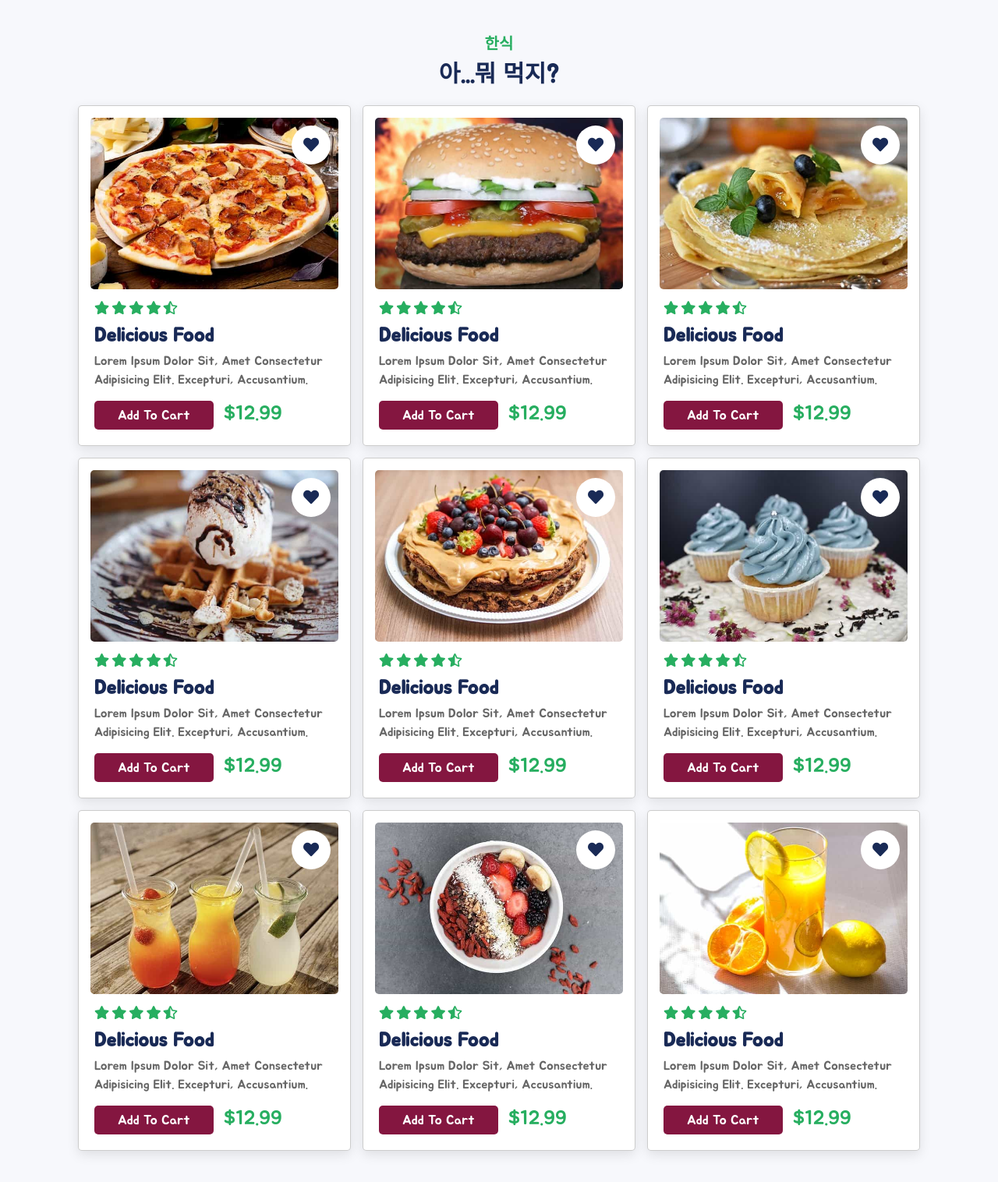
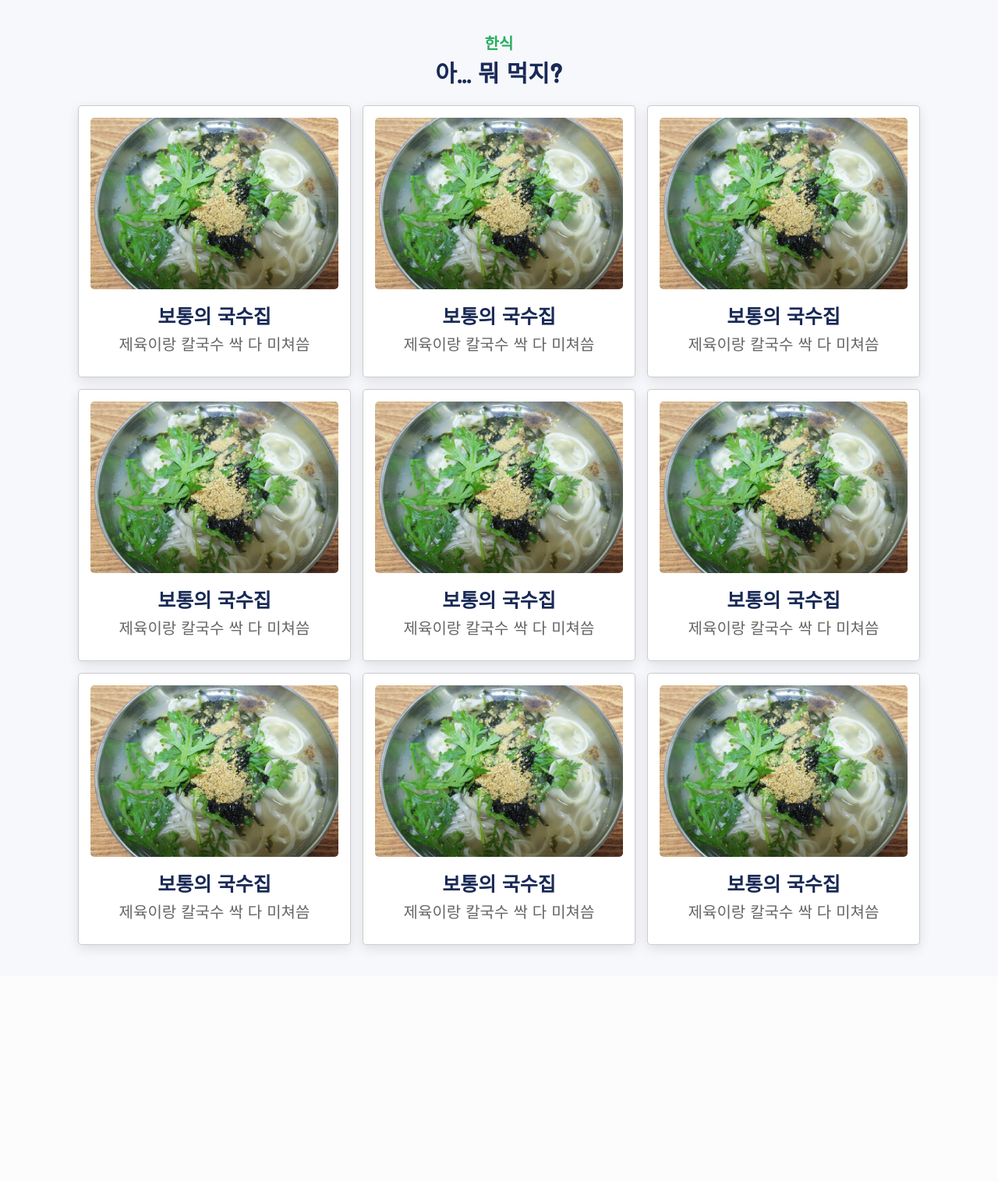
Before and after one commit to gimmetype/Opensource-Project-Basic, a Django app: page /foodoctor/korean_food/ in a window 1280 px wide. Shown: the whole page at 78% size. After the commit the page ends 1221 px from the top, so only its background shows below. Run offline with Django 4.2, Linux system fonts and the light colour scheme.

Commit message:
change detail.html

```diff
--- a/food/templates/foodoctor/detail.html
+++ b/food/templates/foodoctor/detail.html
@@ -27,187 +27,97 @@
     <section class="menu" id="menu">
 
         <h3 class="sub-heading">한식 </h3>
-        <h1 class="heading"> 아...뭐 먹지?  </h1>
+        <h1 class="heading"> 아... 뭐 먹지?  </h1>
 
         <div class="box-container">
 
             <div class="box">
                 <div class="image">
-                    <img src="images/menu-1.jpg" alt="">
-                    <a href="#" class="fas fa-heart"></a>
+                    <img src= "{% static './images/image.png' %}" alt="">
                 </div>
                 <div class="content">
-                    <div class="stars">
-                        <i class="fas fa-star"></i>
-                        <i class="fas fa-star"></i>
-                        <i class="fas fa-star"></i>
-                        <i class="fas fa-star"></i>
-                        <i class="fas fa-star-half-alt"></i>
-                    </div>
-                    <h3>delicious food</h3>
-                    <p>Lorem ipsum dolor sit, amet consectetur adipisicing elit. Excepturi, accusantium.</p>
-                    <a href="#" class="btn">add to cart</a>
-                    <span class="price">$12.99</span>
+                    <h3><center>보통의 국수집</h3>
+                    <center><p style="font-size: 20px">제육이랑 칼국수 싹 다 미쳐씀</p>
                 </div>
             </div>
 
             <div class="box">
                 <div class="image">
-                    <img src="images/menu-2.jpg" alt="">
-                    <a href="#" class="fas fa-heart"></a>
+                    <img src= "{% static './images/image.png' %}" alt="">
                 </div>
                 <div class="content">
-                    <div class="stars">
-                        <i class="fas fa-star"></i>
-                        <i class="fas fa-star"></i>
-                        <i class="fas fa-star"></i>
-                        <i class="fas fa-star"></i>
-                        <i class="fas fa-star-half-alt"></i>
-                    </div>
-                    <h3>delicious food</h3>
-                    <p>Lorem ipsum dolor sit, amet consectetur adipisicing elit. Excepturi, accusantium.</p>
-                    <a href="#" class="btn">add to cart</a>
-                    <span class="price">$12.99</span>
+                    <h3><center>보통의 국수집</h3>
+                    <center><p style="font-size: 20px">제육이랑 칼국수 싹 다 미쳐씀</p>
                 </div>
             </div>
 
              <div class="box">
                 <div class="image">
-                    <img src="images/menu-3.jpg" alt="">
-                    <a href="#" class="fas fa-heart"></a>
+                    <img src= "{% static './images/image.png' %}" alt="">
                 </div>
                 <div class="content">
-                    <div class="stars">
-                        <i class="fas fa-star"></i>
-                        <i class="fas fa-star"></i>
-                        <i class="fas fa-star"></i>
-                        <i class="fas fa-star"></i>
-                        <i class="fas fa-star-half-alt"></i>
-                    </div>
-                    <h3>delicious food</h3>
-                    <p>Lorem ipsum dolor sit, amet consectetur adipisicing elit. Excepturi, accusantium.</p>
-                    <a href="#" class="btn">add to cart</a>
-                    <span class="price">$12.99</span>
+                    <h3><center>보통의 국수집</h3>
+                    <center><p style="font-size: 20px">제육이랑 칼국수 싹 다 미쳐씀</p>
                 </div>
             </div>
 
              <div class="box">
                 <div class="image">
-                    <img src="images/menu-4.jpg" alt="">
-                    <a href="#" class="fas fa-heart"></a>
+                    <img src= "{% static './images/image.png' %}" alt="">
                 </div>
                 <div class="content">
-                    <div class="stars">
-                        <i class="fas fa-star"></i>
-                        <i class="fas fa-star"></i>
-                        <i class="fas fa-star"></i>
-                        <i class="fas fa-star"></i>
-                        <i class="fas fa-star-half-alt"></i>
-                    </div>
-                    <h3>delicious food</h3>
-                    <p>Lorem ipsum dolor sit, amet consectetur adipisicing elit. Excepturi, accusantium.</p>
-                    <a href="#" class="btn">add to cart</a>
-                    <span class="price">$12.99</span>
+                    <h3><center>보통의 국수집</h3>
+                    <center><p style="font-size: 20px">제육이랑 칼국수 싹 다 미쳐씀</p>
                 </div>
             </div>
 
             <div class="box">
                 <div class="image">
-                    <img src="images/menu-5.jpg" alt="">
-                    <a href="#" class="fas fa-heart"></a>
+                    <img src= "{% static './images/image.png' %}" alt="">
                 </div>
                 <div class="content">
-                    <div class="stars">
-                        <i class="fas fa-star"></i>
-                        <i class="fas fa-star"></i>
-                        <i class="fas fa-star"></i>
-                        <i class="fas fa-star"></i>
-                        <i class="fas fa-star-half-alt"></i>
-                    </div>
-                    <h3>delicious food</h3>
-                    <p>Lorem ipsum dolor sit, amet consectetur adipisicing elit. Excepturi, accusantium.</p>
-                    <a href="#" class="btn">add to cart</a>
-                    <span class="price">$12.99</span>
+                    <h3><center>보통의 국수집</h3>
+                    <center><p style="font-size: 20px">제육이랑 칼국수 싹 다 미쳐씀</p>
                 </div>
             </div>
 
             <div class="box">
                 <div class="image">
-                    <img src="images/menu-6.jpg" alt="">
-                    <a href="#" class="fas fa-heart"></a>
+                    <img src= "{% static './images/image.png' %}" alt="">
                 </div>
                 <div class="content">
-                    <div class="stars">
-                        <i class="fas fa-star"></i>
-                        <i class="fas fa-star"></i>
-                        <i class="fas fa-star"></i>
-                        <i class="fas fa-star"></i>
-                        <i class="fas fa-star-half-alt"></i>
-                    </div>
-                    <h3>delicious food</h3>
-                    <p>Lorem ipsum dolor sit, amet consectetur adipisicing elit. Excepturi, accusantium.</p>
-                    <a href="#" class="btn">add to cart</a>
-                    <span class="price">$12.99</span>
+                    <h3><center>보통의 국수집</h3>
+                    <center><p style="font-size: 20px">제육이랑 칼국수 싹 다 미쳐씀</p>
                 </div>
             </div>
 
             <div class="box">
                 <div class="image">
-                    <img src="images/menu-7.jpg" alt="">
-                    <a href="#" class="fas fa-heart"></a>
+                    <img src= "{% static './images/image.png' %}" alt="">
                 </div>
                 <div class="content">
-                    <div class="stars">
-                        <i class="fas fa-star"></i>
-                        <i class="fas fa-star"></i>
-                        <i class="fas fa-star"></i>
-                        <i class="fas fa-star"></i>
-                        <i class="fas fa-star-half-alt"></i>
-                    </div>
-                    <h3>delicious food</h3>
-                    <p>Lorem ipsum dolor sit, amet consectetur adipisicing elit. Excepturi, accusantium.</p>
-                    <a href="#" class="btn">add to cart</a>
-                    <span class="price">$12.99</span>
+                    <h3><center>보통의 국수집</h3>
+                    <center><p style="font-size: 20px">제육이랑 칼국수 싹 다 미쳐씀</p>
                 </div>
             </div>
 
             <div class="box">
                 <div class="image">
-                    <img src="images/menu-8.jpg" alt="">
-                    <a href="#" class="fas fa-heart"></a>
+                    <img src= "{% static './images/image.png' %}" alt="">
                 </div>
                 <div class="content">
-                    <div class="stars">
-                        <i class="fas fa-star"></i>
-                        <i class="fas fa-star"></i>
-                        <i class="fas fa-star"></i>
-                        <i class="fas fa-star"></i>
-                        <i class="fas fa-star-half-alt"></i>
-                    </div>
-                    <h3>delicious food</h3>
-                    <p>Lorem ipsum dolor sit, amet consectetur adipisicing elit. Excepturi, accusantium.</p>
-                    <a href="#" class="btn">add to cart</a>
-                    <span class="price">$12.99</span>
+                    <h3><center>보통의 국수집</h3>
+                    <center><p style="font-size: 20px">제육이랑 칼국수 싹 다 미쳐씀</p>
                 </div>
             </div>
 
             <div class="box">
                 <div class="image">
-                    <img src="images/menu-9.jpg" alt="">
-                    <a href="#" class="fas fa-heart"></a>
+                    <img src= "{% static './images/image.png' %}" alt="">
                 </div>
                 <div class="content">
-                    <div class="stars">
-                        <i class="fas fa-star"></i>
-                        <i class="fas fa-star"></i>
-                        <i class="fas fa-star"></i>
-                        <i class="fas fa-star"></i>
-                        <i class="fas fa-star-half-alt"></i>
-                    </div>
-                    <h3>delicious food</h3>
-                    <p>Lorem ipsum dolor sit, amet consectetur adipisicing elit. Excepturi, accusantium.</p>
-                    <a href="#" class="btn">add to cart</a>
-                    <span class="price">$12.99</span>
+                    <h3><center>보통의 국수집</h3>
+                    <center><p style="font-size: 20px">제육이랑 칼국수 싹 다 미쳐씀</p>
                 </div>
             </div>
 
```
Also changed, not shown: food/static/images/image.png (added), 1 other file. Lines whose indentation alone changed are shown as unchanged.
